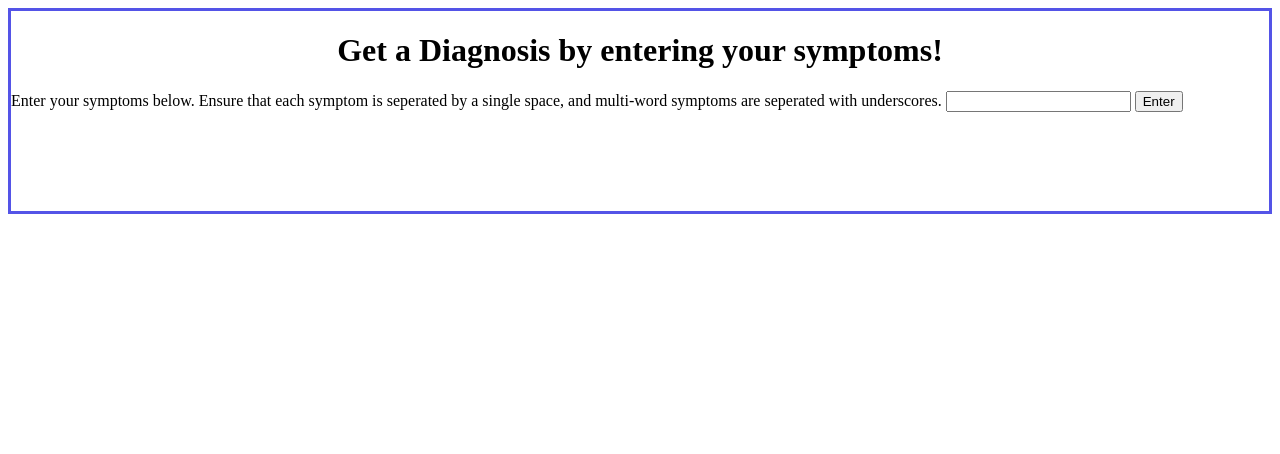
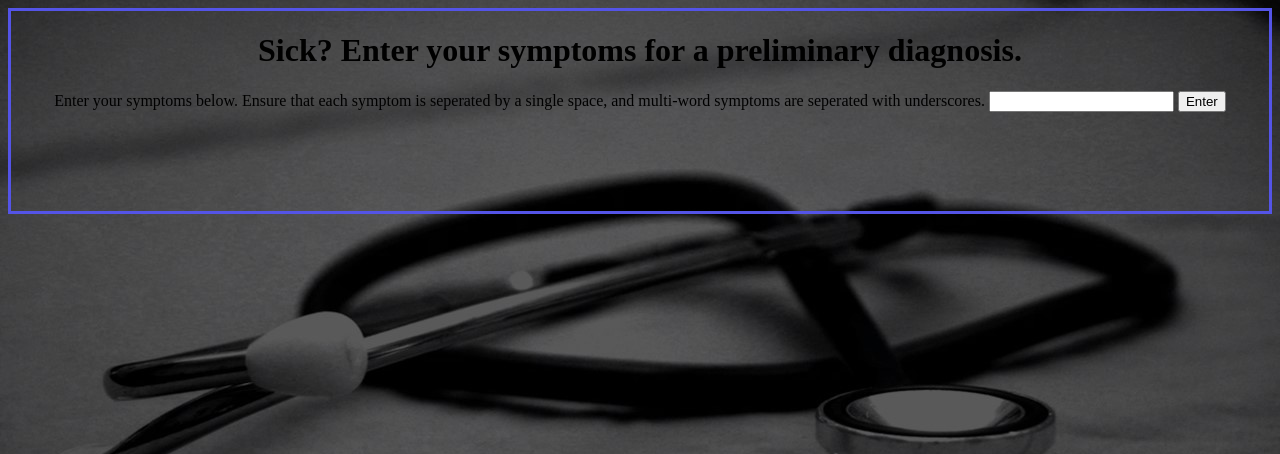
Before and after one commit to thetechdude124/Symptom-Diagnosis-AI, a Flask app: template templates/main.html in a window 1280 px wide. Shown: the top 454 px of the page. Run offline with Flask 2, Linux system fonts and the light colour scheme; the template is opened without the code that fills it: values that come from a table or form of the project are taken from there, others are empty.

Commit message:
--- Auto-Git Commit ---

```diff
--- a/static/css/styles.css
+++ b/static/css/styles.css
@@ -1,5 +1,21 @@
+body {
+    background-image: url("static/css/background-image.jpg");
+    background-color: #cccccc;
+}
+
 .container {
     height: 200px;
     position: relative;
     border: 3px solid rgb(84, 84, 231);
 }
+
+#parent {
+    display: table;
+    width: 100%;
+}
+
+#input {
+    display: table-cell;
+    text-align: center;
+    vertical-align: middle;
+}
--- a/templates/main.html
+++ b/templates/main.html
@@ -9,30 +9,25 @@
     <body>
         <div class="container">
             <h1>
-                <center>Get a Diagnosis by entering your symptoms!</center>
+                <center>Sick? Enter your symptoms for a preliminary diagnosis.</center>
             </h1>
 
             {% block content %}
-            {% for message in form.number_symptoms.errors %}
+
+
+            {% for message in form.symptoms.errors %}
             <div class = "flash">{{ message }}</div>
             {% endfor %}
+            <div style = "text-align: center" id = "parent">
+                <form method ="POST" class = "obj" id = "input">
 
-            {% for message in form.symptoms.errors %}
-            <div class = "flash" >{{ message }}</div>
-            {% endfor %}
+                    {{ form.symptoms.label }}
+                    {{ form.symptoms }}
 
-            <form method ="POST" class = "obj">
+                    {{ form.submit }}
 
-                {{ form.number_symptoms.label }}
-                {{ form.number_symptoms }}
-
-                {{ form.symptoms.label }}
-                {{ form.symptoms }}
-
-                {{ form.submit }}
-
-            </form>
-
+                </form>
+            </div>
             {% endblock %}
         </div>
     </body>
```
Also changed, not shown: static/css/background-image.jpg (added).
